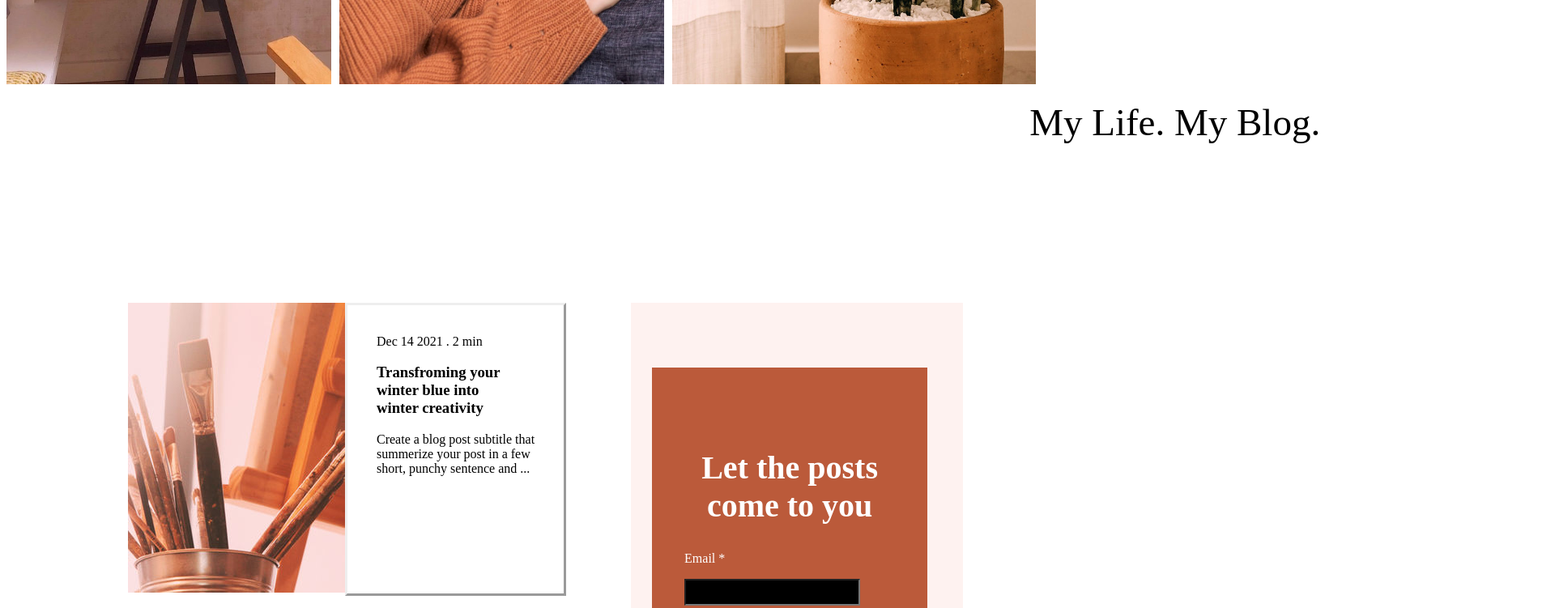
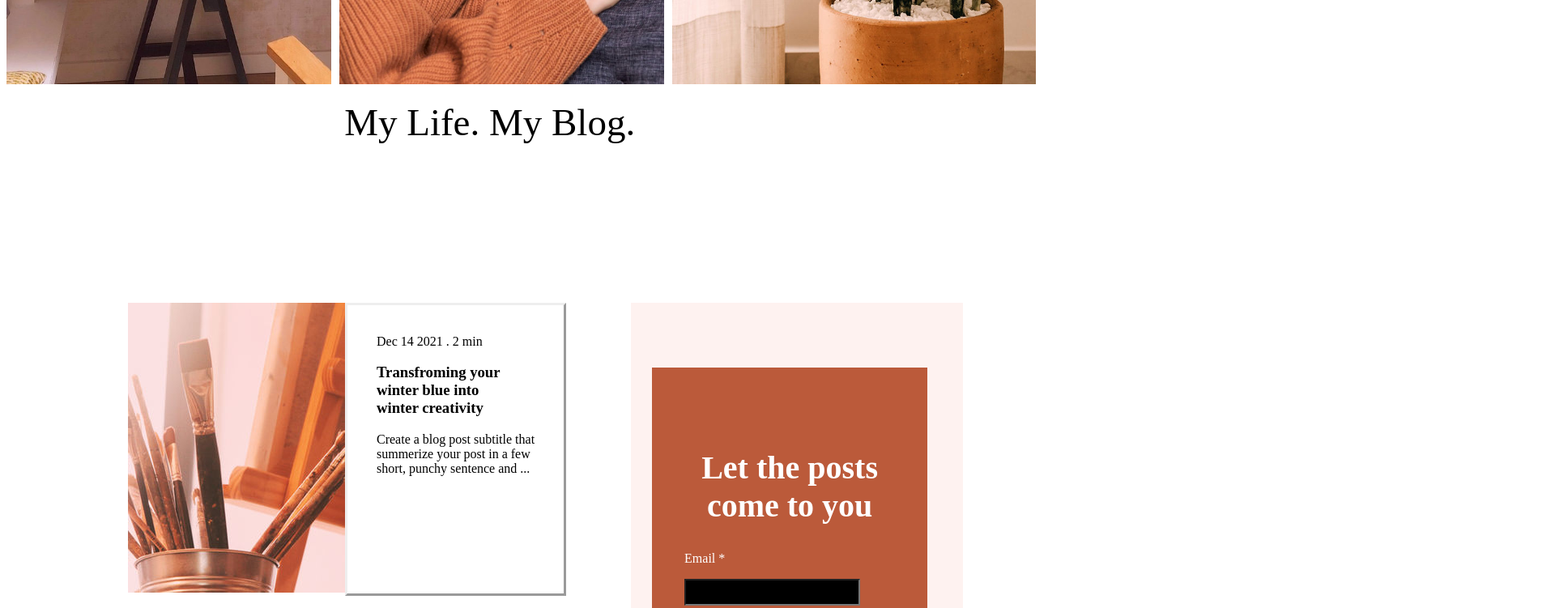
Before and after one commit to Skripcha1/blog-website, a plain HTML site: page index.html in a window 1280 px wide. Shown: the part 660-1411 px from the top of the page at 81% size, 1920 px wide, since content can reach past the window. Drawn offline with Linux system fonts and the light colour scheme.

Commit message:
Made some modifications

```diff
--- a/index.html
+++ b/index.html
@@ -76,7 +76,7 @@
                         <img style="width:28.0625em; height:40em; margin-top:6.25em;  object-fit: cover;" src="../images/image3.jpg" alt="background">
                     </P>
                 </span>
-                <span style="width: 30.0625em; height: 5.3125em; font-size:2.9375em; margin-left:26.875em;">
+                <span style="width: 30.0625em; height: 5.3125em; font-size:2.9375em; margin-left:8.875em;">
                     My Life. My Blog.
                 </span>
            </section>
```
